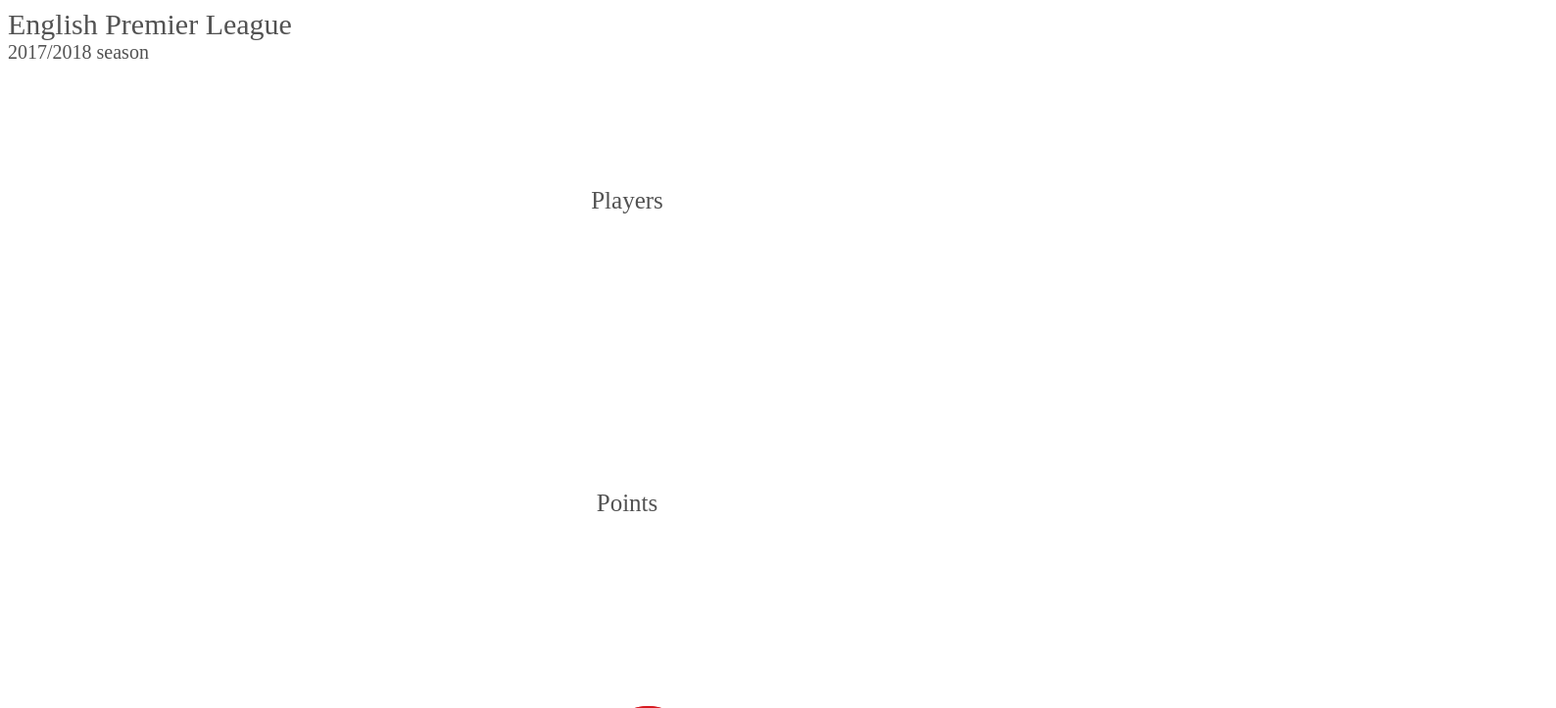
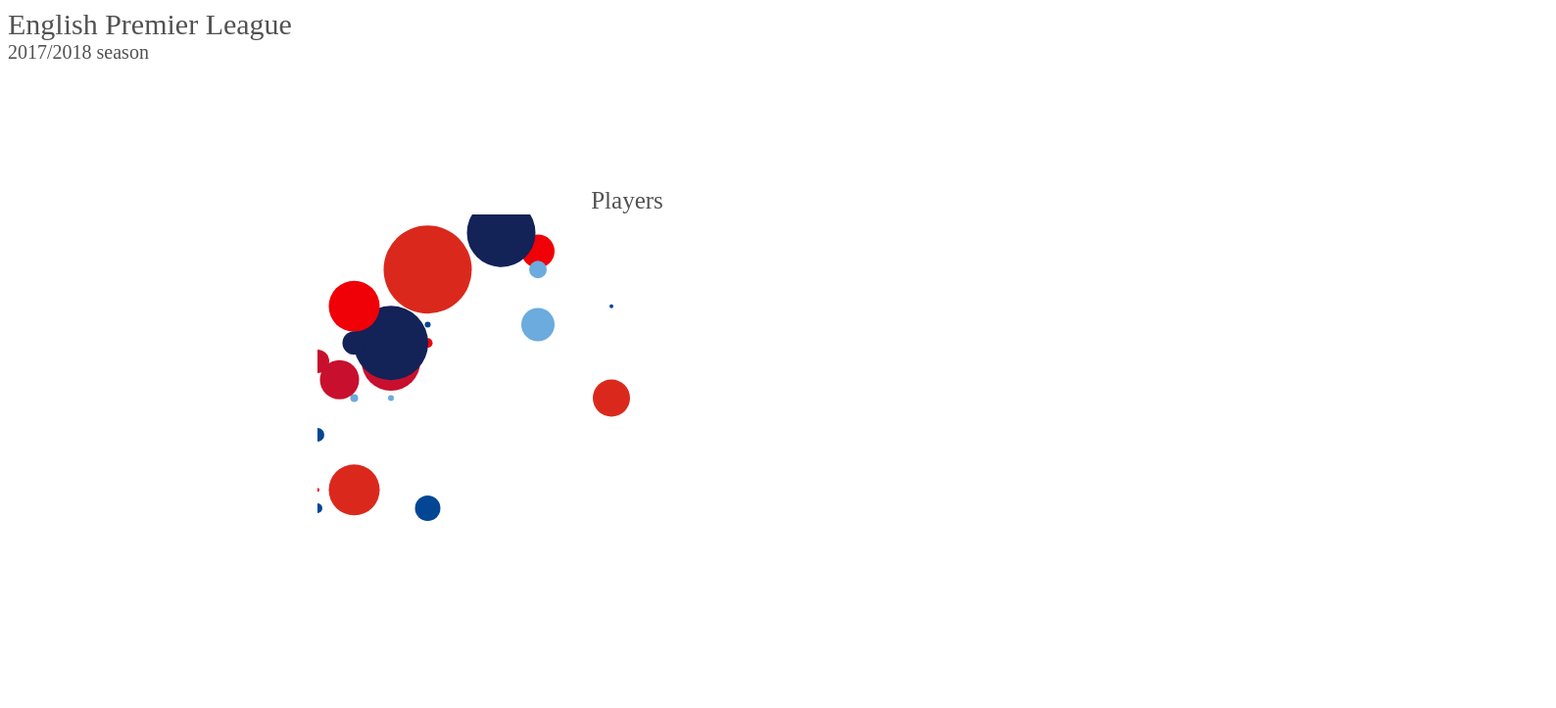
Before and after one commit to lhsteele/PremierLeague-DataVisualization, a plain HTML site: page index.html in a window 1280 px wide. Shown: the top 723 px of the page at 98% size, 1588 px wide, since content can reach past the window. Drawn offline with nearby package versions, Linux system fonts and the light colour scheme; a web font is replaced by a local one.

```diff
--- a/index.css
+++ b/index.css
@@ -29,6 +29,11 @@
   margin-top: 10%;
 }
 
+.player-ul {
+  display: flex;
+  flex-wrap: wrap;
+}
+
 .league-parent-div {
   display: flex;
   flex-direction: column;
@@ -43,3 +48,8 @@
   text-align: center;
   overflow: overlay;
 }
+
+.player-data-area {
+  margin-left: 25%;
+  overflow: overlay;
+}
--- a/index.html
+++ b/index.html
@@ -17,15 +17,15 @@
     <div class="title">English Premier League</div>
     <div class="title2">2017/2018 season</div>
   </div>
-  <div class="player-parent-div">
+  <div class="player-parent-div" width=client.width height=1000>
     <div class=chart-title>Players</div>
-    <svg class="player-data-area" id="player-data-area"></svg>
+    <svg class="player-data-area" id="player-data-area" width=100% height=500></svg>
   </div>
   <div class="league-parent-div" id="league-parent-div" width=client.width height=1000>
     <div class="chart-title">Points</div>
     <svg class="league-data-area" id="league-data-area" width=100% height=1000></svg>
   </div>
-  <div class="liverpool-parent-div" id="liverpool-parent-div" width=client.width height=500>
-    <svg class="liverpool-data-area" id="liverpool-data-area" width=100% height=500></svg>
+  <div class="liverpool-parent-div" id="liverpool-parent-div" width=client.width height=1000>
+    <svg class="liverpool-data-area" id="liverpool-data-area" width=100% height=1000></svg>
   </div>
 </body>
--- a/players.js
+++ b/players.js
@@ -1,122 +1,49 @@
-d3.json("https://lhsteele.github.io/PremierLeague-DataVisualization/json/epl_201819.json").then(function (data) {
-  var width = 1000,
-    height = 1000;
+d3.json("https://lhsteele.github.io/PremierLeague-DataVisualization/json/player_data_1718.json").then(function (data) {
+  var margin = { top: 100, right: 100, bottom: 100, left: 100 },
+    width = 500 - margin.left - margin.right,
+    height = 500 - margin.top - margin.bottom;
 
-  var svg = d3.select("#league-data-area")
+
+  var parentDiv = document.getElementById("player-parent-div");
+
+  var svg = d3.select("#player-data-area")
     .append("svg")
-    .attr("width", width)
-    .attr("height", height)
-    .append("g")
-    .attr("transform", "translate(0,0)");
-  // .attr("transform", "translate(" + width / 2 + "," + height / 2 + ")");
+    .attr("class", "player-data-area")
 
-  var radiusScale = d3.scaleSqrt().domain([16, 98]).range([20, 100])
 
-  var simulation = d3.forceSimulation()
-    .force("x", d3.forceX(width / 2).strength(0.05))
-    .force("y", d3.forceY(height / 2).strength(0.05))
-    .force("collide", d3.forceCollide(function (d) { return radiusScale(d.points) + 3 }))
+  var x = d3.scaleLinear()
+    .domain([35, 75])
+    .range([0, width])
 
-  simulation.nodes(data)
-    .on("tick", ticked)
+  var y = d3.scaleLinear()
+    .domain([5, 13])
+    .range([height, 0])
 
-  function ticked() {
-    circles
-      .attr("cx", function (d) { return d.x })
-      .attr("cy", function (d) { return d.y })
-  }
 
-  var toolTip = d3.select("body")
-    .append("div")
-    .style("opacity", 0)
-    .attr("class", "tooltip")
-    .style("background-color", "white")
-    .style("border-radius", 10)
-    .style("padding", "10px")
-    .style("position", "absolute")
-    .style("z-index", "10")
-    .style("visibility", "hidden")
-
-  var showData = function (d) {
-    toolTip
-      .transition()
-      .duration(200)
-    toolTip
-      .html(d.team + ":" + " " + d.points)
-    toolTip
-      .style("opacity", 1)
-      .style("left", (d3.mouse(this)[0]) + "px")
-      // .style("top", (d3.mouse(this)[1]) + "px")
-      .style("visibility", "visible")
-      .style("display", "inline")
-    console.log(d.team)
-  }
-
-  var moveData = function (d) {
-    toolTip
-      .style("left", (d3.mouse(this)[0]) + "px")
-    // .style("top", (d3.mouse(this)[1]) + "px")
-  }
-
-  var hideData = function (d) {
-    toolTip
-      .transition()
-      .duration(200)
-      .style("opacity", 0)
-  }
-
-  var circles = svg.selectAll("clubs")
+  svg
+    .selectAll("whatever")
     .data(data)
     .enter()
     .append("circle")
-    .attr("r", function (d) { return radiusScale(d.points) })
-    .on("mouseover", showData)
-    .on("mousemove", moveData)
-    .on("mouseleave", hideData)
+    .attr("cx", function (d) { return x(d.market_value) })
+    .attr("cy", function (d) { return y(d.fpl_value) })
+    .attr("r", function (d) { return (parseInt(d.fpl_sel)) })
     .attr("fill", function (d) {
-      switch (d.team) {
+      switch (d.club) {
         case "Arsenal":
           return "#EF0107"
-        case "Bournemouth":
-          return "#DA291C"
-        case "Brighton":
-          return "#0057B8"
-        case "Burnley":
-          return "#6C1D45"
-        case "Cardiff City":
-          return "#0070B5"
         case "Chelsea":
           return "#034694"
-        case "Crystal Palace":
-          return "#1B458F"
-        case "Everton":
-          return "#003399"
-        case "Fulham":
-          return "#CC0000"
-        case "Huddersfield Town":
-          return "#0E63AD"
-        case "Leicester City":
-          return "#003090"
         case "Liverpool":
           return "#C8102E"
-        case "Manchester City":
+        case "Manchester+City":
           return "#6CABDD"
-        case "Manchester United":
+        case "Manchester+United":
           return "#DA291C"
         case "Newcastle United":
           return "#241F20"
-        case "Southampton":
-          return "#D71920"
-        case "Tottenham Hotspur":
+        case "Tottenham":
           return "#132257"
-        case "Watford":
-          return "#FBEE23"
-        case "West Ham":
-          return "#7A263A"
-        case "Wolverhampton Wanderers":
-          return "#FDB913"
       }
     })
-
-
 })
```
Also changed, not shown: package-lock.json (added).
